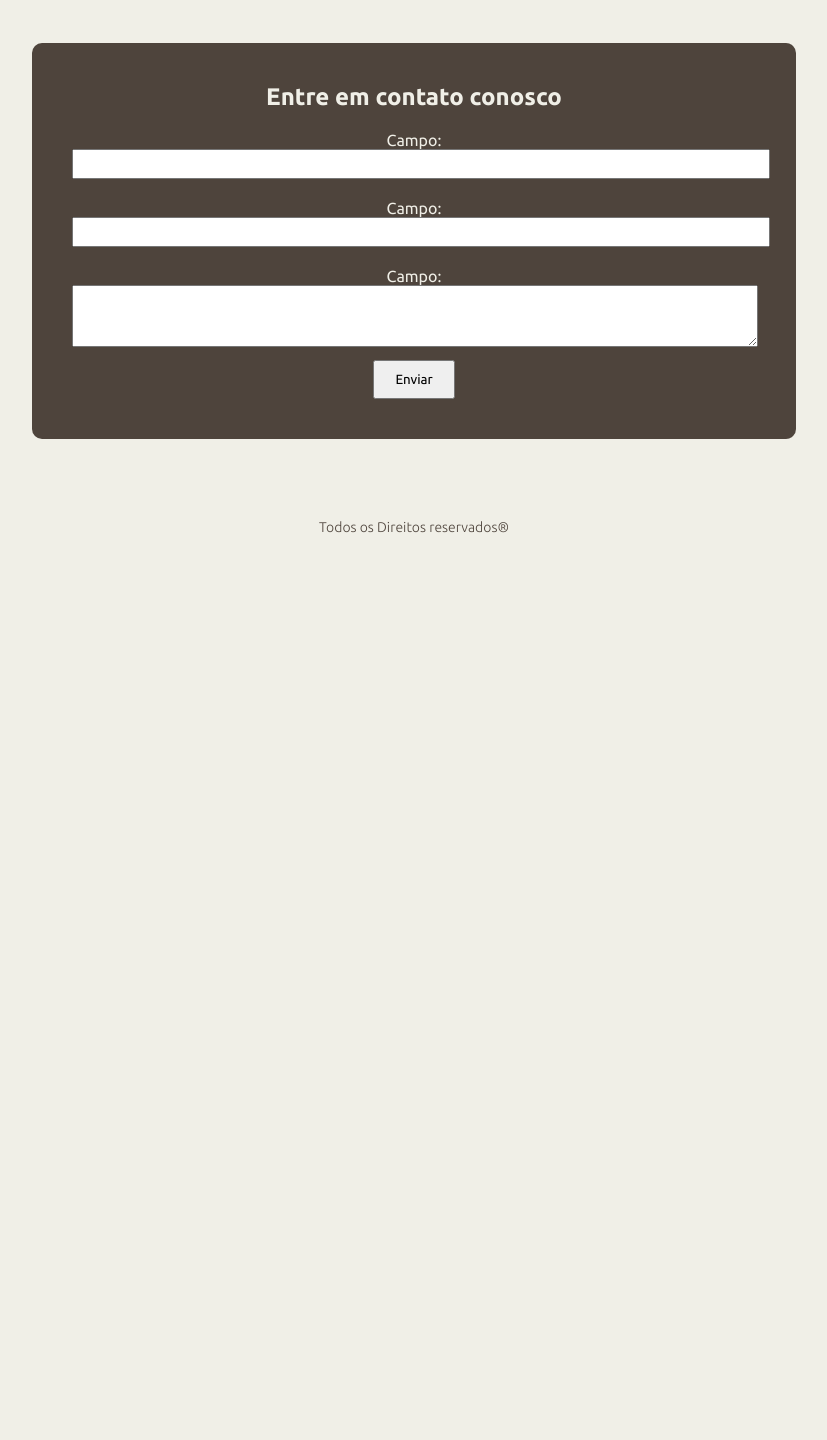
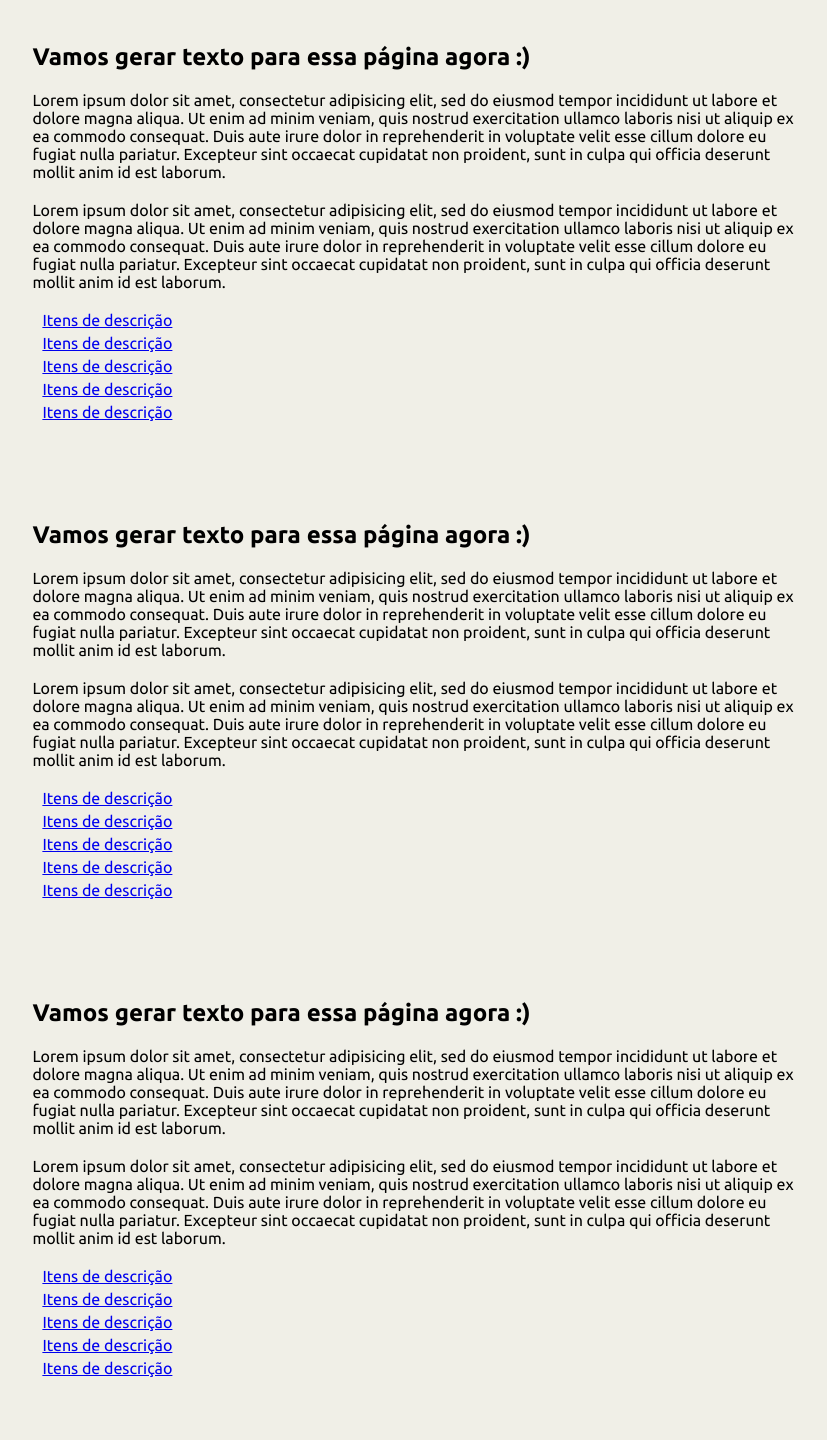
Before and after one commit to CaioLandgraf/CLI_GITWORKFLOW, a plain HTML site: page index.html in a window 1280 px wide. Shown: the part 870-2310 px from the top of the page, without its empty margins (226-1053 px from the left). Before the commit the page ends 1445 px from the top, so only its background shows below. Drawn offline with Linux system fonts and the light colour scheme.

Commit message:
Alteracao De Conudo OK [conteudo]

```diff
--- a/index.html
+++ b/index.html
@@ -52,6 +52,90 @@
 
 		</article>
 
+		<article class="article_single">
+			<header>
+				<h2>Vamos gerar texto para essa página agora :)</h2>
+			</header>
+			<p>Lorem ipsum dolor sit amet, consectetur adipisicing elit, sed do eiusmod
+				tempor incididunt ut labore et dolore magna aliqua. Ut enim ad minim veniam,
+				quis nostrud exercitation ullamco laboris nisi ut aliquip ex ea commodo
+				consequat. Duis aute irure dolor in reprehenderit in voluptate velit esse
+				cillum dolore eu fugiat nulla pariatur. Excepteur sint occaecat cupidatat non
+				proident, sunt in culpa qui officia deserunt mollit anim id est laborum.</p>
+
+			<p>Lorem ipsum dolor sit amet, consectetur adipisicing elit, sed do eiusmod
+				tempor incididunt ut labore et dolore magna aliqua. Ut enim ad minim veniam,
+				quis nostrud exercitation ullamco laboris nisi ut aliquip ex ea commodo
+				consequat. Duis aute irure dolor in reprehenderit in voluptate velit esse
+				cillum dolore eu fugiat nulla pariatur. Excepteur sint occaecat cupidatat non
+				proident, sunt in culpa qui officia deserunt mollit anim id est laborum.</p>
+
+			<ul>
+				<li><a href="index.html" class="title">Itens de descrição</a></li>
+				<li><a href="#" class="title">Itens de descrição</a></li>
+				<li><a href="#" class="title">Itens de descrição</a></li>
+				<li><a href="#" class="title">Itens de descrição</a></li>
+				<li><a href="#" class="title">Itens de descrição</a></li>
+			</ul>
+
+		</article>
+
+		<article class="article_single">
+			<header>
+				<h2>Vamos gerar texto para essa página agora :)</h2>
+			</header>
+			<p>Lorem ipsum dolor sit amet, consectetur adipisicing elit, sed do eiusmod
+				tempor incididunt ut labore et dolore magna aliqua. Ut enim ad minim veniam,
+				quis nostrud exercitation ullamco laboris nisi ut aliquip ex ea commodo
+				consequat. Duis aute irure dolor in reprehenderit in voluptate velit esse
+				cillum dolore eu fugiat nulla pariatur. Excepteur sint occaecat cupidatat non
+				proident, sunt in culpa qui officia deserunt mollit anim id est laborum.</p>
+
+			<p>Lorem ipsum dolor sit amet, consectetur adipisicing elit, sed do eiusmod
+				tempor incididunt ut labore et dolore magna aliqua. Ut enim ad minim veniam,
+				quis nostrud exercitation ullamco laboris nisi ut aliquip ex ea commodo
+				consequat. Duis aute irure dolor in reprehenderit in voluptate velit esse
+				cillum dolore eu fugiat nulla pariatur. Excepteur sint occaecat cupidatat non
+				proident, sunt in culpa qui officia deserunt mollit anim id est laborum.</p>
+
+			<ul>
+				<li><a href="index.html" class="title">Itens de descrição</a></li>
+				<li><a href="#" class="title">Itens de descrição</a></li>
+				<li><a href="#" class="title">Itens de descrição</a></li>
+				<li><a href="#" class="title">Itens de descrição</a></li>
+				<li><a href="#" class="title">Itens de descrição</a></li>
+			</ul>
+
+		</article>
+
+		<article class="article_single">
+			<header>
+				<h2>Vamos gerar texto para essa página agora :)</h2>
+			</header>
+			<p>Lorem ipsum dolor sit amet, consectetur adipisicing elit, sed do eiusmod
+				tempor incididunt ut labore et dolore magna aliqua. Ut enim ad minim veniam,
+				quis nostrud exercitation ullamco laboris nisi ut aliquip ex ea commodo
+				consequat. Duis aute irure dolor in reprehenderit in voluptate velit esse
+				cillum dolore eu fugiat nulla pariatur. Excepteur sint occaecat cupidatat non
+				proident, sunt in culpa qui officia deserunt mollit anim id est laborum.</p>
+
+			<p>Lorem ipsum dolor sit amet, consectetur adipisicing elit, sed do eiusmod
+				tempor incididunt ut labore et dolore magna aliqua. Ut enim ad minim veniam,
+				quis nostrud exercitation ullamco laboris nisi ut aliquip ex ea commodo
+				consequat. Duis aute irure dolor in reprehenderit in voluptate velit esse
+				cillum dolore eu fugiat nulla pariatur. Excepteur sint occaecat cupidatat non
+				proident, sunt in culpa qui officia deserunt mollit anim id est laborum.</p>
+
+			<ul>
+				<li><a href="index.html" class="title">Itens de descrição</a></li>
+				<li><a href="#" class="title">Itens de descrição</a></li>
+				<li><a href="#" class="title">Itens de descrição</a></li>
+				<li><a href="#" class="title">Itens de descrição</a></li>
+				<li><a href="#" class="title">Itens de descrição</a></li>
+			</ul>
+
+		</article>
+
 		<article class="form_contact">
 			<header>
 				<h2>Entre em contato conosco</h2>
```
